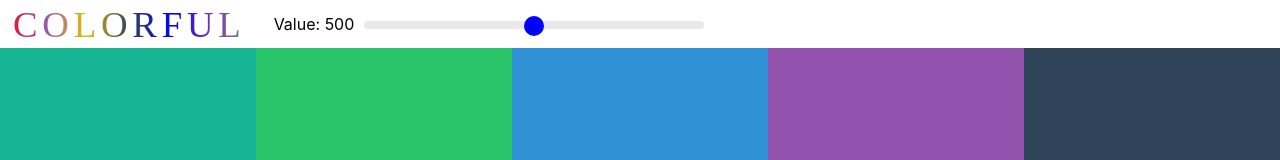
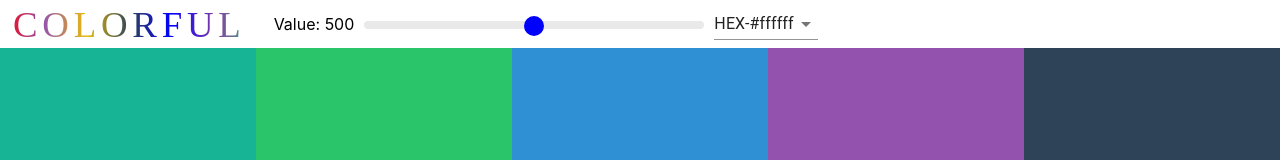
Before and after one commit to Nnaji-Victor/colorful, a React (Create React App) app: page / in a window 1280 px wide. Shown: the top 160 px of the page. Built offline with nearby package versions, Linux system fonts and the light colour scheme; a web font is replaced by a local one.

Commit message:
add color type conversion from hex to rgba

```diff
--- a/package.json
+++ b/package.json
@@ -3,6 +3,7 @@
   "version": "0.1.0",
   "private": true,
   "dependencies": {
+    "@material-ui/core": "^4.5.2",
     "chroma-js": "^2.1.0",
     "rc-slider": "^8.7.1",
     "react": "^16.11.0",
--- a/src/components/Navbar.js
+++ b/src/components/Navbar.js
@@ -1,13 +1,24 @@
-import React from 'react';
+import React, {useState} from 'react';
 import Slider from 'rc-slider';
 import 'rc-slider/assets/index.css';
 import './Navbar.css';
+import MenuItem from '@material-ui/core/MenuItem';
+import Select from '@material-ui/core/Select';
 
-const Navbar = ({level, changeLevel}) => {
+const Navbar = ({level, changeLevel, handleChange}) => {
+    const [format, setFormat] = useState("hex");
+
+    const handleChanger = (e) => {
+        setFormat(e.target.value);
+        handleChange(e.target.value)
+    }
+
+    console.log(format);
+
     return (
         <header className="Navbar">
             <div className="logo">
-                <a href="null">ColorFul</a>
+                <a href="#">ColorFul</a>
             </div>
             <span>Value: {level}</span>
             <div className="slider-container">
@@ -19,6 +30,13 @@ const Navbar = ({level, changeLevel}) => {
                     onAfterChange = {changeLevel}/>
                 </div>
             </div>
+            <div className="select-container">
+                <Select value={format} onChange={handleChanger}>
+                    <MenuItem value="hex">HEX-#ffffff</MenuItem>
+                    <MenuItem value="rgb">RGB- rgb(255,255,255)</MenuItem>
+                    <MenuItem value="rgba">RGBA- rgba(255,255,255, .3)</MenuItem>
+                </Select>
+            </div>
         </header>
     )
 }
--- a/src/components/Palette.js
+++ b/src/components/Palette.js
@@ -4,15 +4,17 @@ import Navbar from './Navbar';
 
 const Palette = (props) => {
     const [level, setLevel] = useState(500);
+    const [format, setFormat] = useState("hex");
 
     const changeLevel = (level) => setLevel(level);
+    const changeColor = (value) => setFormat(value);
 
     const colorboxes = props.palette.colors[level].map(color => (
-        <ColorBox bg={color.hex} name={color.name} />
+        <ColorBox bg={color[format]} name={color.name} />
     ))
     return (
         <>
-        <Navbar level={level} changeLevel={changeLevel}/>
+        <Navbar level={level} changeLevel={changeLevel} handleChange={changeColor}/>
         <div className="Palette">
             <div className="Palette-colors">
                 {colorboxes}
```
Also changed, not shown: 1 other file (tests, documents, lock files or other folders).
